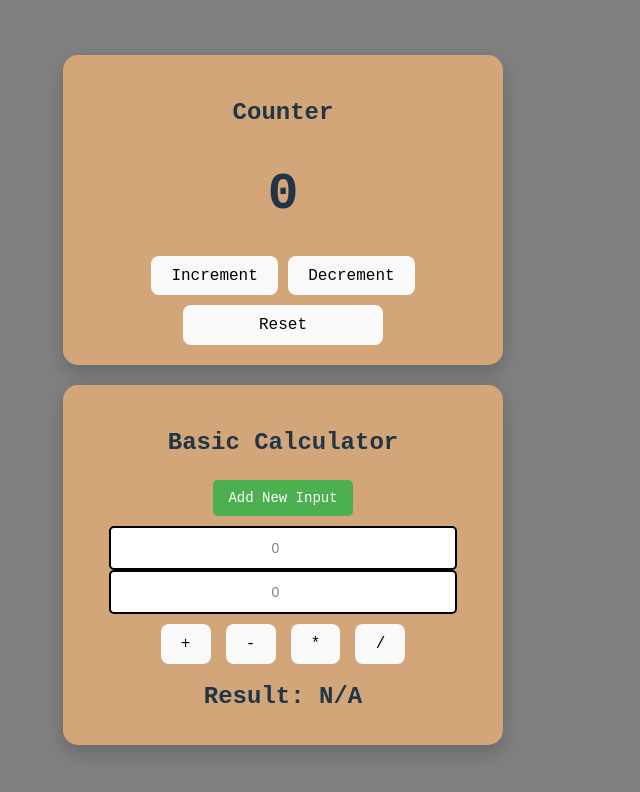
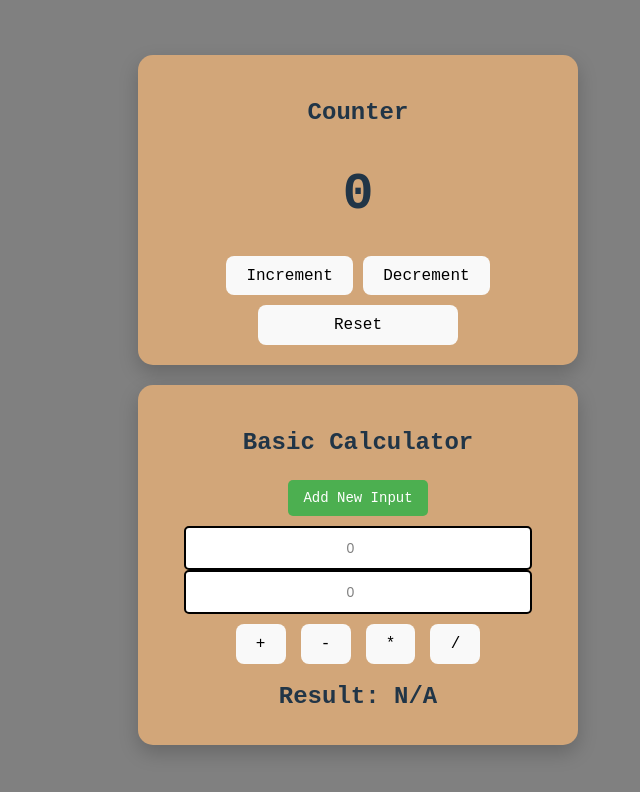
Before and after one commit to kimprjct/Counter-Calculator, a React (Vite) app in the folder my-first-project/: page / in a window 1280 px wide. Shown: the top 792 px of the page, without its empty margins (282-922 px from the left). Built offline with nearby package versions, Linux system fonts and the light colour scheme.

Commit message:
Updated feataures

```diff
--- a/my-first-project/src/App.css
+++ b/my-first-project/src/App.css
@@ -18,13 +18,13 @@ body {
   padding: 20px;
   width: 100%;
   max-width: 1200px;
+  margin-left:100px;
 }
 
 .left-section {
   display: flex;
   flex-direction: column;
   gap: 20px;
-  margin-left: -50px;
 }
 
 .right-section {
```
